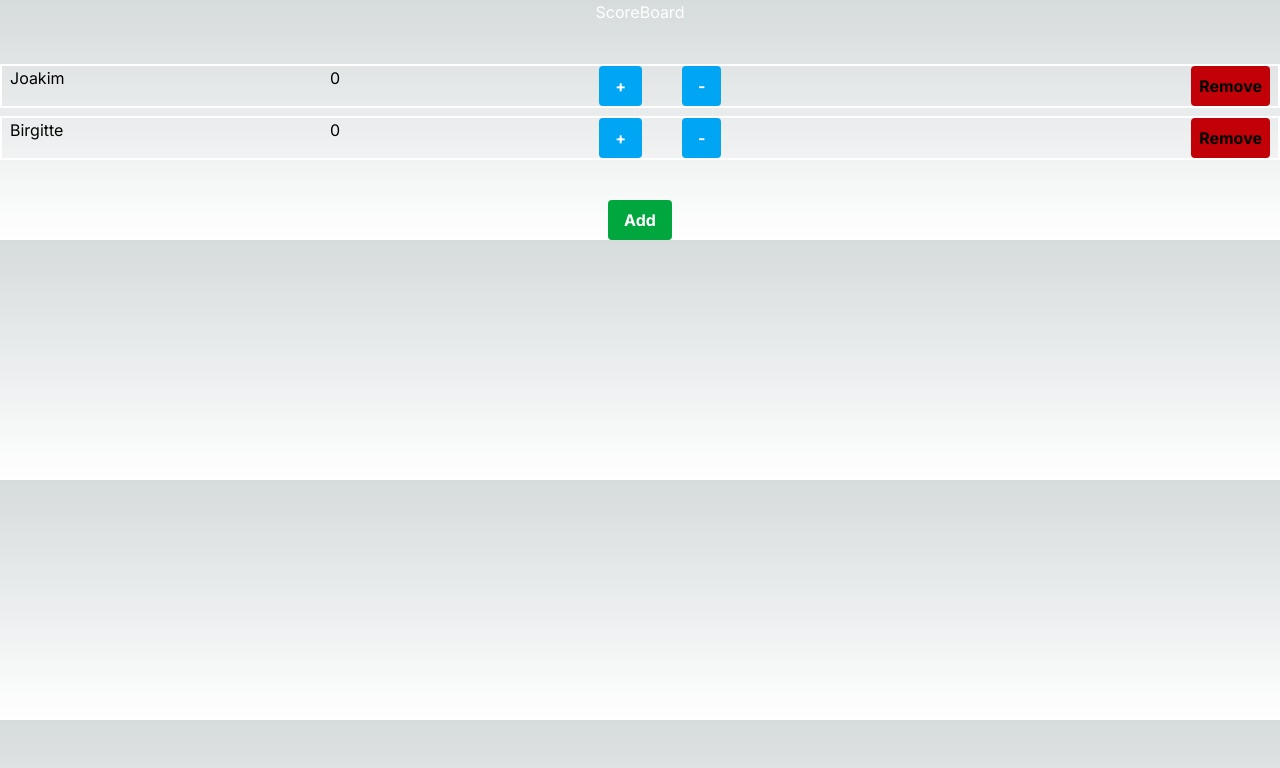
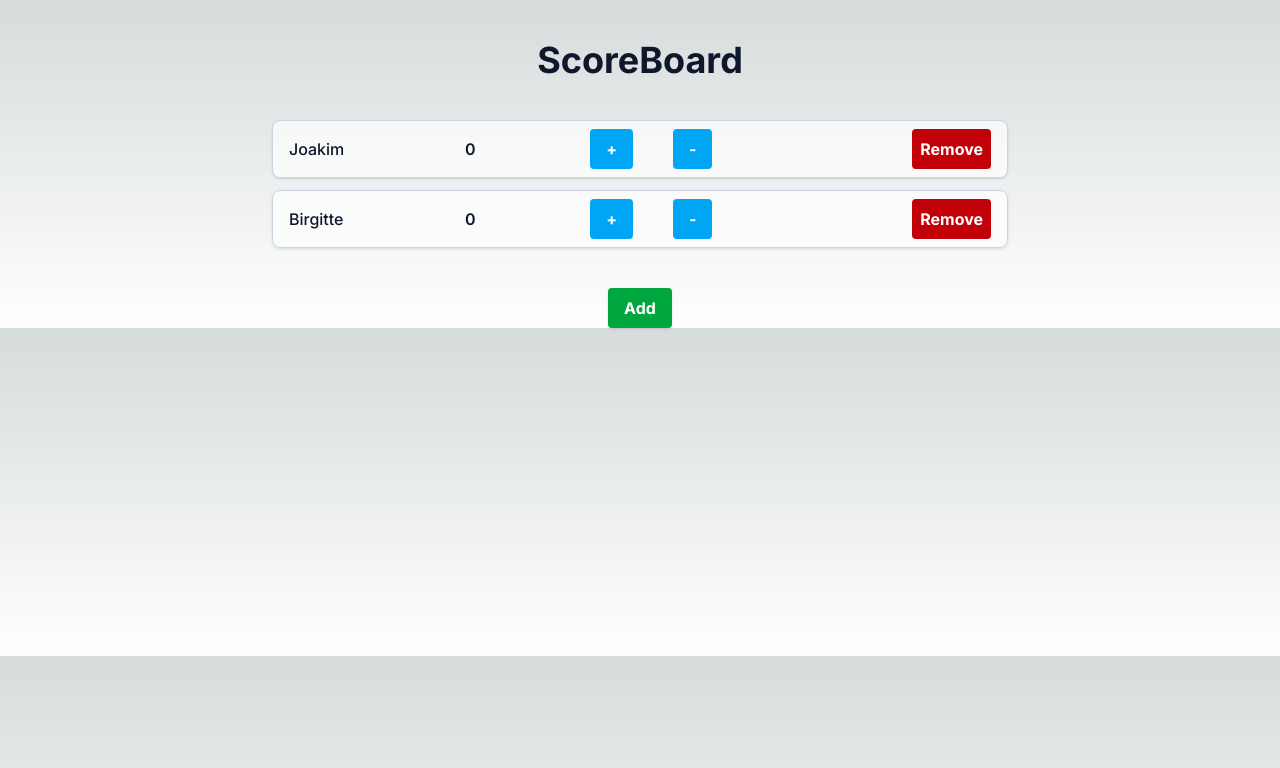
Before and after one commit to MikAoJk/scoreboard, a Next.js app: page / in a window 1280 px wide. Shown: the top 768 px of the page. Built offline with nearby package versions, Linux system fonts and the light colour scheme.

Commit message:
Improve light-mode readability across scoreboard UI
Agent-Logs-Url: https://github.com/MikAoJk/scoreboard/sessions/cac7e2e8-d3b9-4b11-9bcf-c495403e5ce2

Co-authored-by: MikAoJk <23274950+MikAoJk@users.noreply.github.com>

```diff
--- a/src/components/AddPlayer.tsx
+++ b/src/components/AddPlayer.tsx
@@ -26,7 +26,7 @@ const AddPlayer = (addPlayerProps: AddPlayerProps) => {
 
     return (
         <div>
-            {!isEditing && <button onClick={startEditingHandler} type="button" className="cursor-pointer mt-10 bg-green-600 text-white rounded font-bold py-2 px-4">Add</button>}
+            {!isEditing && <button onClick={startEditingHandler} type="button" className="mt-10 cursor-pointer rounded bg-green-600 px-4 py-2 font-bold text-white shadow-sm">Add</button>}
             {isEditing && <AddPlayerModal onSaveAddPlayer={saveAddPlayerHandler} onCancel={stopEditingHandler}/>}
         </div>
     )
--- a/src/components/AddplayerModal.tsx
+++ b/src/components/AddplayerModal.tsx
@@ -36,19 +36,19 @@ const AddPlayerModal = (addPlayerModalProps: AddPlayerModalProps) => {
         <form onSubmit={submitHandler}>
             <dialog
                 className="fixed left-0 top-0 w-full h-full bg-black bg-opacity-50 z-50 overflow-auto backdrop-blur flex justify-center items-center">
-                <div className="bg-gray-600 m-auto p-8">
+                <div className="m-auto rounded-lg bg-white p-8 text-slate-900 shadow-lg dark:bg-slate-800 dark:text-slate-100">
                     <div className="flex flex-col items-center">
                         <div>
-                            <label>Name</label>
+                            <label className="font-medium">Name</label>
                             <input type="text" pattern="^[^0-9]+$" value={enteredPlayerName}
-                                   onChange={addNewPlayerChangeHandler} className="ml-4 text-black mt-4 border border-gray-300 rounded px-2 py-1"/>
+                                   onChange={addNewPlayerChangeHandler} className="ml-4 mt-4 rounded border border-slate-300 bg-white px-2 py-1 text-slate-900 dark:border-slate-600 dark:bg-slate-100"/>
                         </div>
                     </div>
                     <div>
                         <button onClick={addPlayerModalProps.onCancel} type="button"
-                                className="mr-20 bg-yellow-400 mt-2 rounded">Cancel
+                                className="mr-20 mt-2 rounded bg-yellow-400 px-2 py-1 font-medium text-slate-900">Cancel
                         </button>
-                        <button type="submit" className="bg-green-600 rounded">Add</button>
+                        <button type="submit" className="rounded bg-green-600 px-2 py-1 font-medium text-white">Add</button>
                     </div>
                 </div>
             </dialog>
--- a/src/components/Player.tsx
+++ b/src/components/Player.tsx
@@ -24,13 +24,13 @@ const Player = (playerProps: PlayerProps) => {
     }
 
     return (
-        <ul className="mt-2 flex border-solid border-white border-2">
-            <li className="w-1/6 text-left ml-2">{playerProps.playerData.name}</li>
-            <li className="w-1/5">{playerProps.playerData.score}</li>
+        <ul className="mt-3 flex items-center rounded-lg border border-slate-300 bg-white/70 px-2 py-2 shadow-sm dark:border-slate-700 dark:bg-slate-900/70">
+            <li className="ml-2 w-1/6 text-left font-medium text-slate-900 dark:text-slate-100">{playerProps.playerData.name}</li>
+            <li className="w-1/5 font-semibold text-slate-900 dark:text-slate-100">{playerProps.playerData.score}</li>
             <li className="w-1/3"><ChangePlayerScore onAddChangePlayerScore={addPlayerScoreHandler}
-                                                    onSubstractChangePlayerScore={substractPlayerScoreHandler}/></li>
+                                                     onSubstractChangePlayerScore={substractPlayerScoreHandler}/></li>
             <li className="w-1/3 text-right mr-2">
-                <button onClick={onSaveRemovePlayerHandler} type="button" className="bg-red-700 rounded font-bold py-2 px-2">Remove
+                <button onClick={onSaveRemovePlayerHandler} type="button" className="rounded bg-red-700 px-2 py-2 font-bold text-white">Remove
                 </button>
             </li>
         </ul>
--- a/src/components/PlayerScoreModal.tsx
+++ b/src/components/PlayerScoreModal.tsx
@@ -30,19 +30,19 @@ const PlayerScoreModal = (playerScoreModalProps: PlayerScoreModalProps) => {
         <form onSubmit={submitHandler}>
             <dialog
                 className="fixed left-0 top-0 w-full h-full bg-black bg-opacity-50 z-50 overflow-auto backdrop-blur flex justify-center items-center">
-                <div className="bg-gray-600 m-auto p-8">
+                <div className="m-auto rounded-lg bg-white p-8 text-slate-900 shadow-lg dark:bg-slate-800 dark:text-slate-100">
                     <div className="flex flex-col items-center">
-                        <label>{playerScoreModalProps.arithmeticSign.toLocaleString()}</label>
+                        <label className="font-medium">{playerScoreModalProps.arithmeticSign.toLocaleString()}</label>
                         <div>
                             <input type="number" value={enteredPlayerScore} step="1" onChange={playerScoreChangeHandler}
-                                   className="ml-4 text-black mt-4 border border-gray-300 rounded px-2 py-1"/>
+                                   className="ml-4 mt-4 rounded border border-slate-300 bg-white px-2 py-1 text-slate-900 dark:border-slate-600 dark:bg-slate-100"/>
                         </div>
                     </div>
                     <div>
                         <button onClick={playerScoreModalProps.onCancel} type="button"
-                                className="mr-20 bg-yellow-400 mt-2 rounded">Cancel
+                                className="mr-20 mt-2 rounded bg-yellow-400 px-2 py-1 font-medium text-slate-900">Cancel
                         </button>
-                        <button type="submit" className="bg-green-600 rounded mt-4">Update</button>
+                        <button type="submit" className="mt-4 rounded bg-green-600 px-2 py-1 font-medium text-white">Update</button>
                     </div>
                 </div>
             </dialog>
--- a/src/components/ScoreBoard.tsx
+++ b/src/components/ScoreBoard.tsx
@@ -135,8 +135,8 @@ const ScoreBoard = () => {
 
 
     return (
-        <div className="text-center">
-            <h1 className="text-white">ScoreBoard</h1>
+        <div className="mx-auto mt-10 max-w-3xl px-4 text-center">
+            <h1 className="text-4xl font-bold text-slate-900 dark:text-slate-100">ScoreBoard</h1>
             <ScoreCard players={players}
                        onChangRemovePlayer={removePlayerHandler}
                        onChangSubstractPlayerScore={substractPlayerScoreHandler}
```
